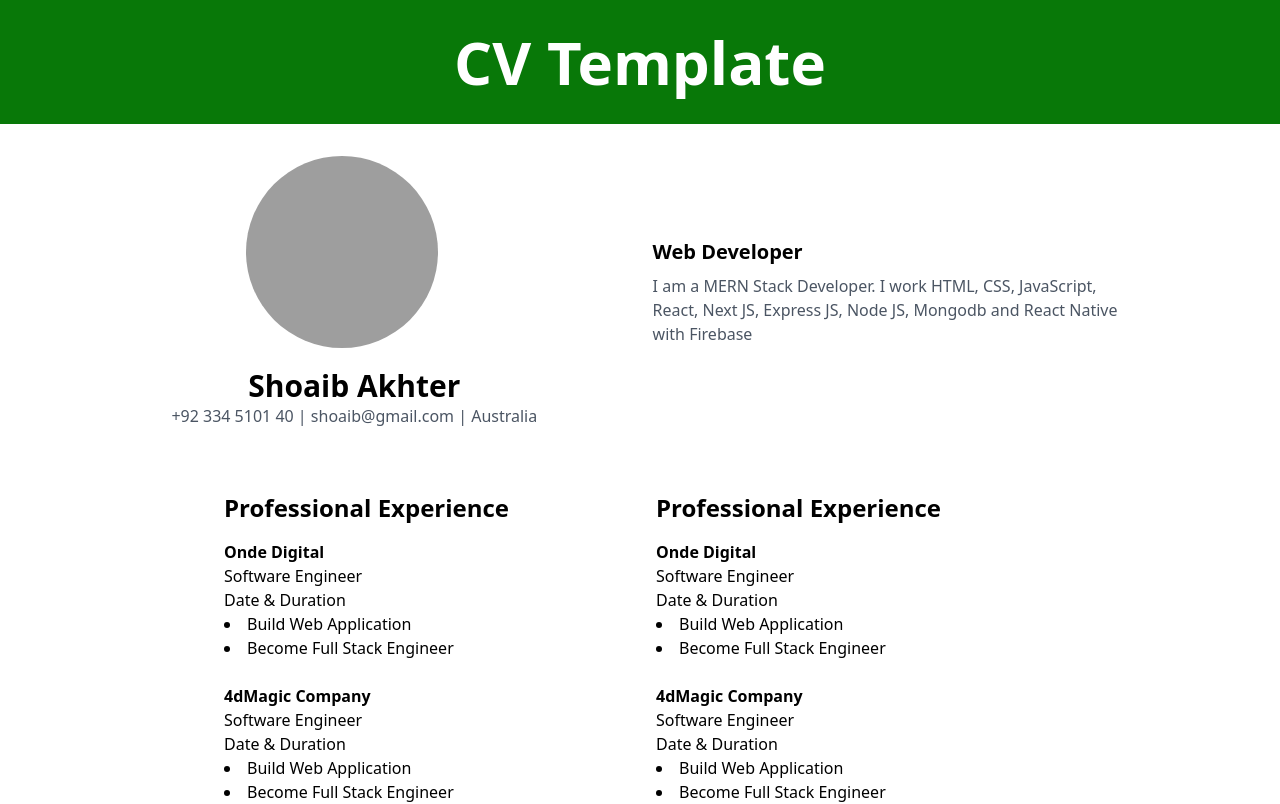
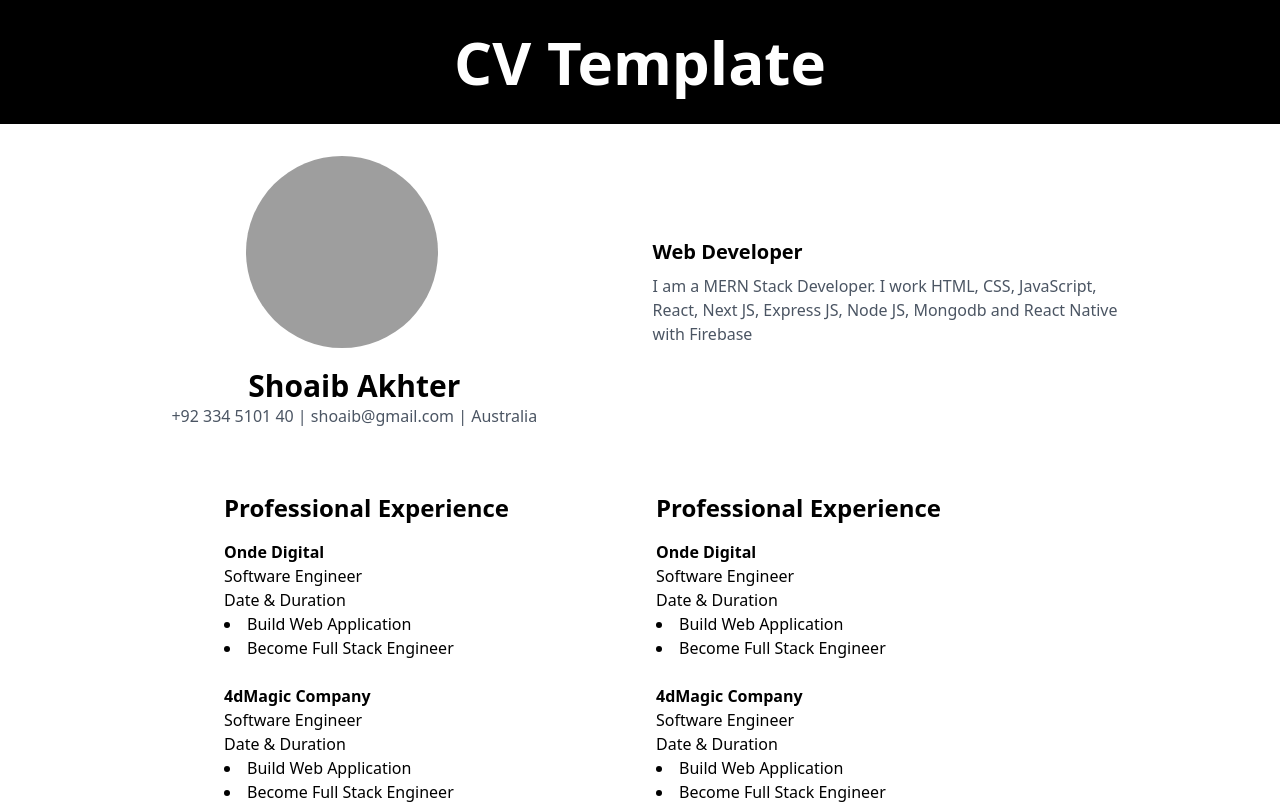
Before and after one commit to engineershoaibakhter/AI-and-chatbot-course, a React (Create React App) app in the folder my-app/: page / in a window 1280 px wide. Shown: the top 804 px of the page. Built offline with nearby package versions, Linux system fonts and the light colour scheme; grey boxes are pictures that could not be loaded.

Commit message:
refactor: change color

```diff
--- a/my-app/src/components/Navbar.jsx
+++ b/my-app/src/components/Navbar.jsx
@@ -2,7 +2,7 @@ import React from 'react'
 
 const Navbar = () => {
   return (
-    <h1 className='bg-[#087808] text-center font-bold text-6xl py-8 text-white'>CV Template</h1>
+    <h1 className='bg-black text-center font-bold text-6xl py-8 text-white'>CV Template</h1>
   )
 }
 
```
